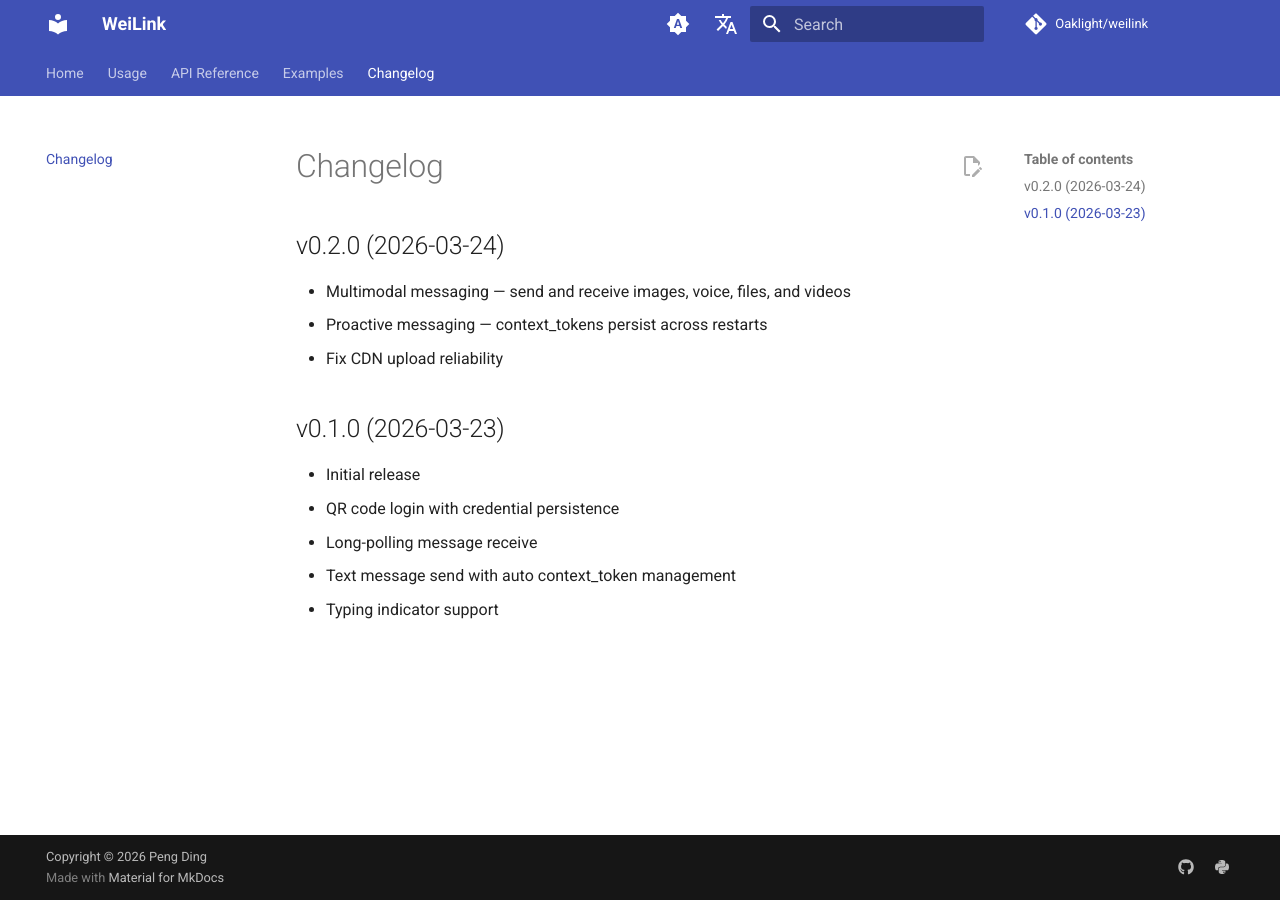
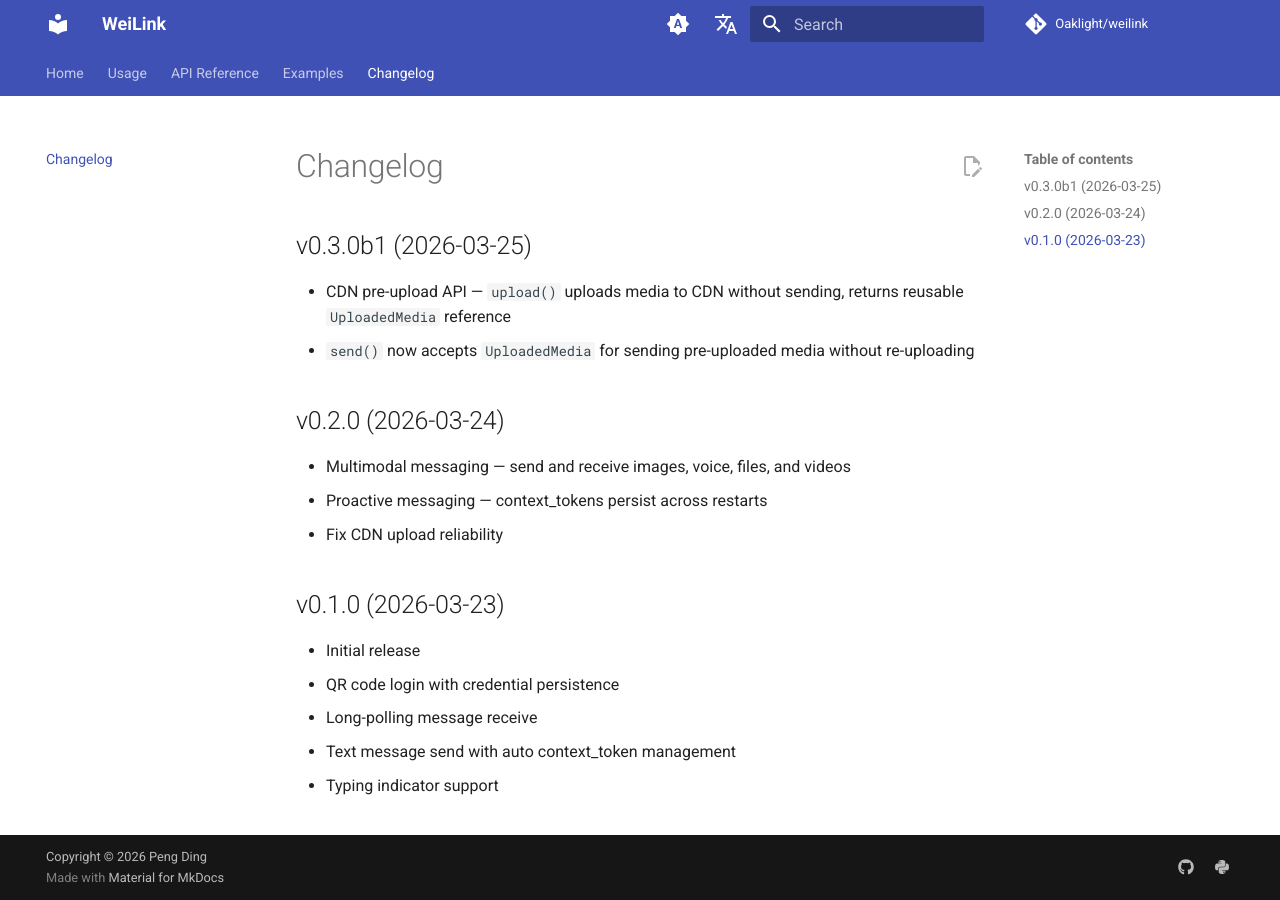
Before and after one commit to Oaklight/weilink, an MkDocs documentation site: the page built from docs/changelog.md, in a window 1280 px wide. Built offline with MkDocs 1.6.1 and Material for MkDocs 9.7.7, drawn with Linux system fonts in a browser that asks for light colours; comment, search, counter and statistics services are not loaded.

Commit message:
Add gotchas page and v0.3.0b1 changelog

```diff
--- a/docs/changelog.md
+++ b/docs/changelog.md
@@ -1,4 +1,9 @@
 # Changelog
+
+## v0.3.0b1 (2026-03-25)
+
+- CDN pre-upload API — `upload()` uploads media to CDN without sending, returns reusable `UploadedMedia` reference
+- `send()` now accepts `UploadedMedia` for sending pre-uploaded media without re-uploading
 
 ## v0.2.0 (2026-03-24)
 
--- a/mkdocs.yml
+++ b/mkdocs.yml
@@ -78,6 +78,7 @@ nav:
   - Usage:
       - Installation: usage/installation.md
       - Quick Start: usage/quickstart.md
+      - Tips & Gotchas: usage/gotchas.md
   - API Reference:
       - WeiLink: api/client.md
       - Models: api/models.md
```
Also changed, not shown: docs/usage/gotchas.md (added, +24 -0 lines).
